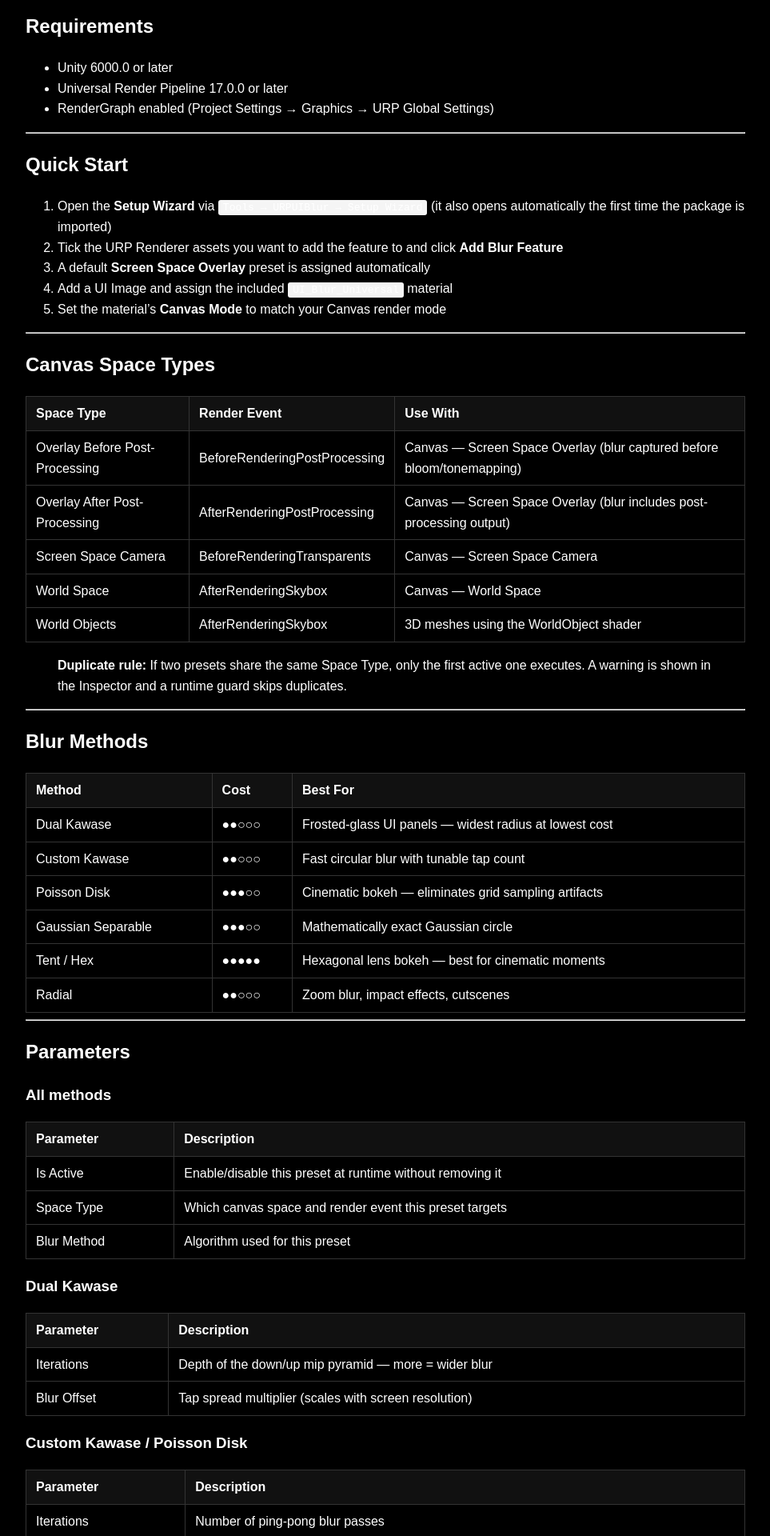
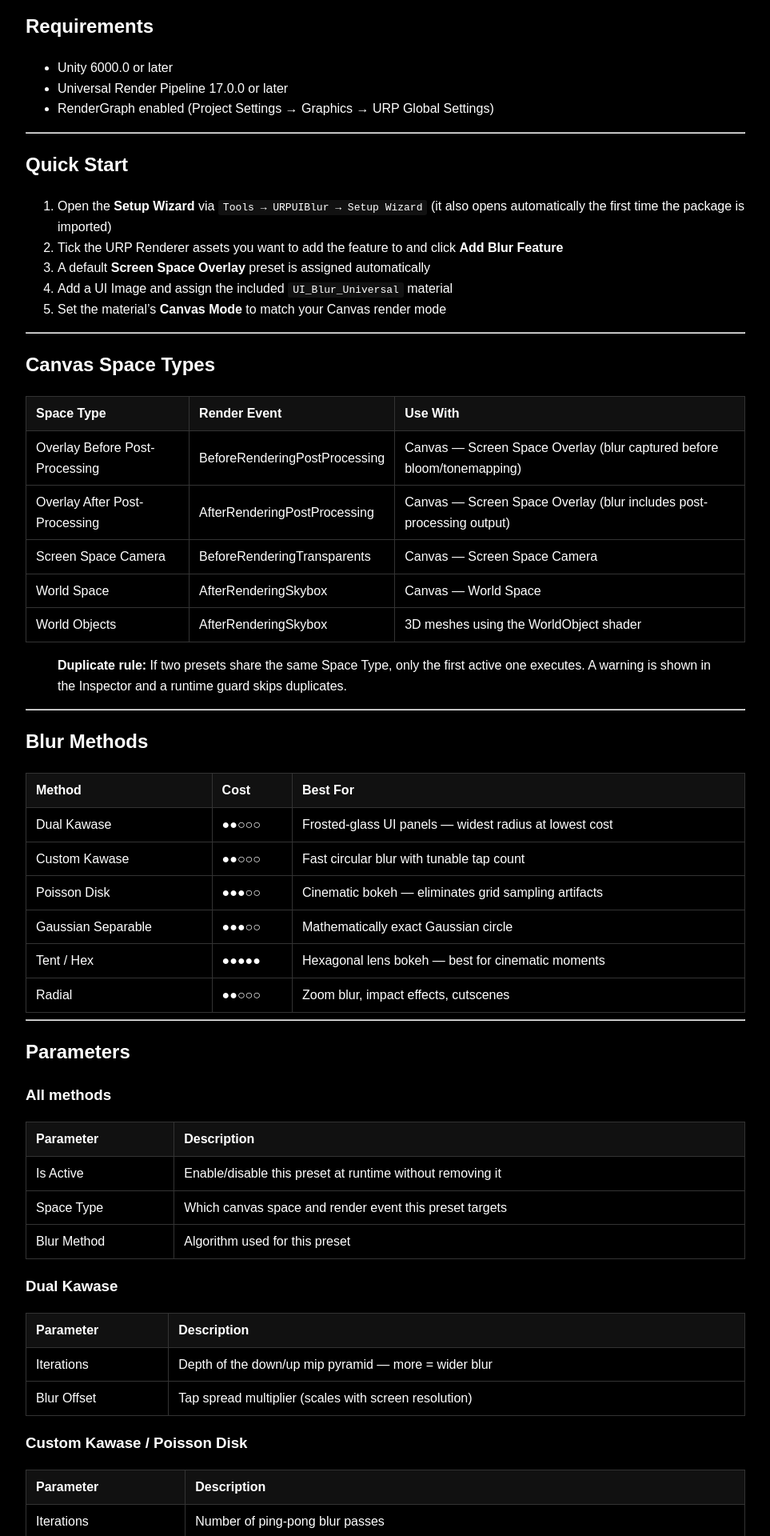
Before and after one commit to dustforgestudio/dustforgestudio.github.io, a Jekyll site: the page built from urpuiblur/docs/index.md, in a window 1280 px wide. Shown: the part 540-2460 px from the top of the page at 80% size, without its empty margins (158-1121 px from the left). Built offline with Jekyll 4.4.1, drawn with Linux system fonts in a browser that asks for light colours; our own code applies the rules of GitHub Pages for plain Markdown files; some of the changed text lies outside the part shown.

Commit message:
Update default.html

```diff
--- a/_layouts/default.html
+++ b/_layouts/default.html
@@ -9,11 +9,14 @@
     table { border-collapse: collapse; width: 100%; }
     th, td { border: 1px solid #333; padding: 8px 12px; text-align: left; }
     th { background: #111111; }
-    code { background: #f5f5f5; padding: 2px 6px; border-radius: 3px; }
-    pre { background: #f5f5f5; padding: 16px; border-radius: 6px; overflow-x: auto; }
+    code { background: #111111; color: #ffffff; padding: 2px 6px; border-radius: 3px; }
+    pre { background: #111111; color: #ffffff; padding: 16px; border-radius: 6px; overflow-x: auto; }
     a { color: #4ec9b0; }
     h1, h2, h3 { color: #ffffff; }
   </style>
+  <link rel="stylesheet" href="https://cdnjs.cloudflare.com/ajax/libs/highlight.js/11.9.0/styles/github-dark.min.css">
+  <script src="https://cdnjs.cloudflare.com/ajax/libs/highlight.js/11.9.0/highlight.min.js"></script>
+  <script>hljs.highlightAll();</script>
 </head>
 <body>
   {{ content }}
```
